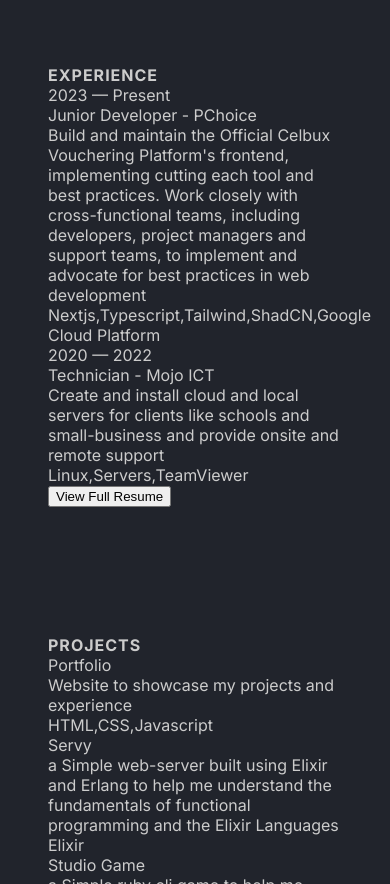
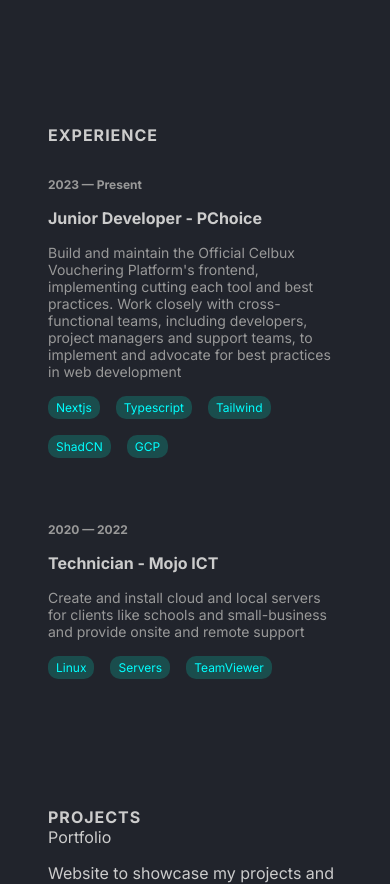
Before and after one commit to Ap3xY/portfolio, a plain HTML site: page index.html in a window 390 px wide. Shown: the part 1116-2000 px from the top of the page. Drawn offline with Linux system fonts and the light colour scheme.

Commit message:
feat: implement design for experience section and use media queries to make it look good on mobile

```diff
--- a/index.html
+++ b/index.html
@@ -73,16 +73,12 @@
         <h1 class="experience-heading">EXPERIENCE</h1>
 
         <div class="experience-item-container"></div>
-
-        <button>View Full Resume</button>
       </section>
 
       <section class="projects-container">
         <h1 class="projects-heading">PROJECTS</h1>
 
         <div class="projects-item-container"></div>
-
-        <button>View Full Project Archive</button>
       </section>
 
       <section class="contact-container">
@@ -92,13 +88,15 @@
           <p>0816712875</p>
           <p>Based in South Africa, Gauteng, Pretoria</p>
         </div>
-
-        <button>Get in Touch</button>
       </section>
     </main>
 
     <footer class="footer-container">
-      <p>Built using <span>HTML + CSS + Javascript</span> aka OG Stack</p>
+      <p class="footer-paragraph">
+        Built using
+        <span class="website-stack">HTML + CSS + Javascript</span> a.k.a OG
+        Stack
+      </p>
     </footer>
 
     <script src="scripts.js" type="module"></script>
--- a/scripts.js
+++ b/scripts.js
@@ -4,13 +4,7 @@
     title: "Junior Developer - PChoice",
     description:
       "Build and maintain the Official Celbux Vouchering Platform's frontend, implementing cutting each tool and best practices. Work closely with cross-functional teams, including developers, project managers and support teams, to implement and advocate for best practices in web development",
-    techStack: [
-      "Nextjs",
-      "Typescript",
-      "Tailwind",
-      "ShadCN",
-      "Google Cloud Platform",
-    ],
+    techStack: ["Nextjs", "Typescript", "Tailwind", "ShadCN", "GCP"],
   },
 
   {
@@ -29,10 +23,16 @@
 const experienceHTML = experienceData.map((item) => {
   return `
         <div class="experience-item">
-            <p class="experience-item-date">${item.date}</p>
-            <p class="experience-item-title">${item.title}</p>
-            <p class="experience-item-description">${item.description}</p>
-            <p class="experience-item-techStack">${item.techStack}</p>
+            <div>
+              <p class="experience-item-date">${item.date}</p>
+            </div>
+            <div class="experience-item-text-container">
+              <h2 class="experience-item-title">${item.title}</h2>
+              <p class="experience-item-description">${item.description}</p>
+              <p class="experience-item-techStack">${item.techStack
+                .map((tech) => `<span class="tech-item">${tech}</span>`)
+                .join(" ")}</p>
+            </div>
         </div>
     `;
 });
@@ -93,7 +93,9 @@
         <div class="experience-item">
             <h2 class="projects-item-name">${item.name}</h2>
             <p class="projects-item-description">${item.description}</p>
-            <div class="projects-item-techStack">${item.techStack}</div>
+            <div class="projects-item-techStack">${item.techStack.join(
+              " "
+            )}</div>
         </div>`;
 });
 
--- a/styles.css
+++ b/styles.css
@@ -40,7 +40,6 @@
 }
 
 .hero-container {
-  width: 20rem;
   display: flex;
   flex-direction: column;
   gap: 2rem;
@@ -63,7 +62,7 @@
 }
 
 .hero-paragraph {
-  color: hsl(0, 0%, 70%);
+  color: hsl(0, 0%, 60%);
 }
 
 .hero-socials-container {
@@ -87,7 +86,7 @@
   display: flex;
   flex-direction: column;
   gap: 1rem;
-  color: hsl(0, 0%, 70%);
+  color: hsl(0, 0%, 60%);
 }
 
 .links-container {
@@ -95,9 +94,73 @@
   gap: 1rem;
 }
 
+.experience-container {
+  display: flex;
+  flex-direction: column;
+  gap: 2rem;
+}
+
+.experience-item-container {
+  display: flex;
+  flex-direction: column;
+  gap: 2rem;
+}
+
+@media (max-width: 768px) {
+  .experience-item-container {
+    gap: 4rem;
+  }
+}
 .experience-heading {
   font-weight: 700;
   letter-spacing: 1px;
+}
+
+.experience-item {
+  display: flex;
+}
+
+@media (max-width: 768px) {
+  .experience-item {
+    flex-direction: column;
+    gap: 1rem;
+  }
+}
+
+.experience-item-text-container {
+  display: flex;
+  flex-direction: column;
+  gap: 1rem;
+}
+
+.experience-item-title {
+  font-weight: 700;
+}
+
+.experience-item-date {
+  font-size: 12px;
+  font-weight: 700;
+  color: hsl(0, 0%, 60%);
+  width: 12rem;
+}
+
+.experience-item-description {
+  font-size: 14px;
+  color: hsl(0, 0%, 60%);
+}
+
+.experience-item-techStack {
+  display: flex;
+  flex-wrap: wrap;
+  gap: 1rem;
+}
+
+.tech-item {
+  font-size: 12px;
+  background-color: hsl(180, 50%, 20%);
+  color: aqua;
+  padding: 4px 8px;
+  border-radius: 10px;
 }
 
 .projects-heading {
@@ -114,3 +177,11 @@
   text-align: center;
   padding: 2rem 1rem;
 }
+
+.footer-paragraph {
+  font-size: 12px;
+}
+
+.website-stack {
+  font-weight: 700;
+}
```
